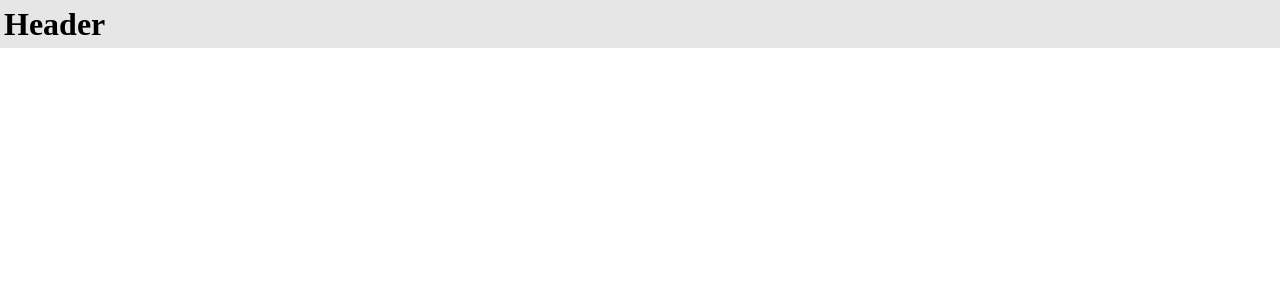
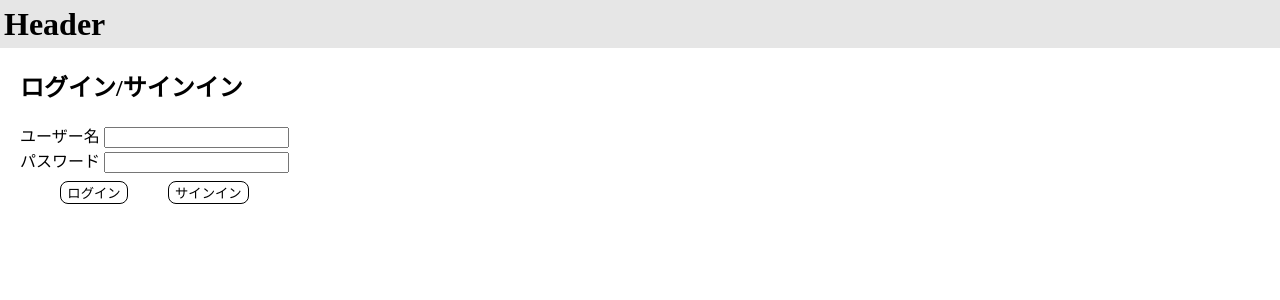
Before and after one commit to hackathon-22-digicon-team4/comiQ-UI, a Vue app: page /login in a window 1280 px wide. Before the commit this address had no page. Shown: the top 300 px of the page. Built offline with nearby package versions, Linux system fonts and the light colour scheme.

Commit message:
add login/signin page

```diff
--- a/src/router/index.ts
+++ b/src/router/index.ts
@@ -1,5 +1,6 @@
 import { createRouter, createWebHistory } from "vue-router";
 import HomeView from "../views/HomeView.vue";
+import LoginView from "../views/LoginView.vue";
 
 const router = createRouter({
   history: createWebHistory(import.meta.env.BASE_URL),
@@ -9,6 +10,11 @@ const router = createRouter({
       name: "home",
       component: HomeView,
     },
+    {
+      path: "/login",
+      name: "login",
+      component: LoginView,
+    },
   ],
 });
 
--- /dev/null
+++ b/src/views/LoginView.vue
@@ -0,0 +1,56 @@
+<script setup lang="ts">
+import { ref } from "vue";
+
+const username = ref("");
+const password = ref("");
+
+function login() {
+  console.log("login", username.value, password.value);
+}
+function signin() {
+  console.log("signin", username.value, password.value);
+}
+</script>
+
+<template>
+  <h2>ログイン/サインイン</h2>
+  <form :class="$style.form">
+    <div :class="$style.inputForm">
+      <label for="username">
+        ユーザー名
+        <input type="text" v-model="username" />
+      </label>
+      <label for="password">
+        パスワード
+        <input type="password" v-model="password" />
+      </label>
+    </div>
+    <div :class="$style.buttons">
+      <button @click="login" type="button">ログイン</button>
+      <button @click="signin" type="button">サインイン</button>
+    </div>
+  </form>
+</template>
+
+<style module lang="scss">
+.form {
+  width: fit-content;
+}
+.inputForm {
+  display: flex;
+  flex-direction: column;
+}
+.buttons {
+  display: flex;
+  justify-content: space-evenly;
+  padding: 8px 0;
+
+  button {
+    display: block;
+    border: solid 1px black;
+    background-color: #fff;
+    cursor: pointer;
+    border-radius: 8px;
+  }
+}
+</style>
```
